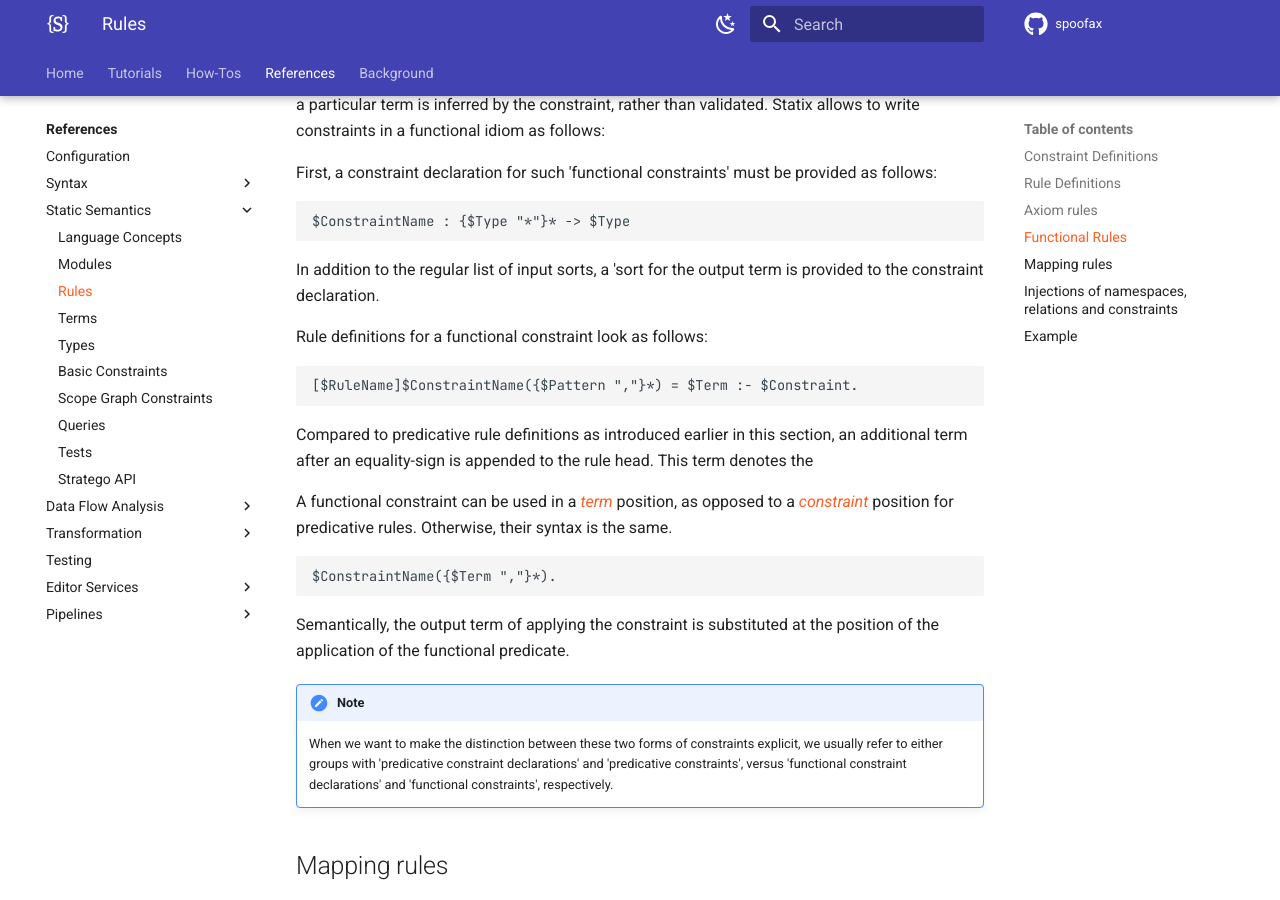
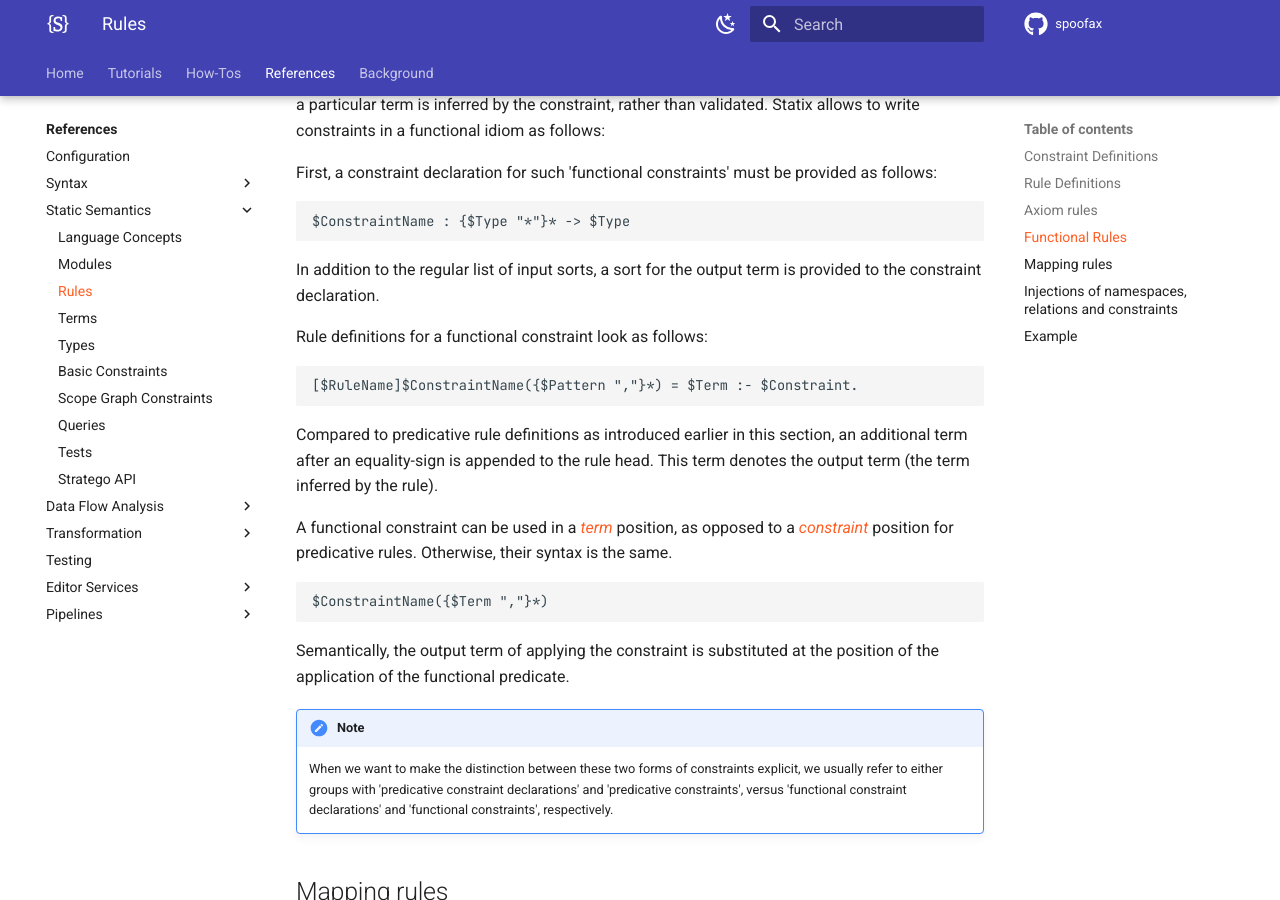
Before and after one commit to pdmosses/metaborg.github.io, an MkDocs documentation site: the page built from docs/references/statix/rules.md, in a window 1280 px wide and 900 px high, scrolled down 1963 px. Built offline with MkDocs 1.6.1 and Material for MkDocs 9.7.7, drawn with Linux system fonts in a browser that asks for light colours; comment, search, counter and statistics services are not loaded.

Commit message:
Small fixes for functional constraints.

````diff
--- a/docs/references/statix/rules.md
+++ b/docs/references/statix/rules.md
@@ -99,7 +99,7 @@ as follows:
 $ConstraintName : {$Type "*"}* -> $Type
 ```
 
-In addition to the regular list of input sorts, a 'sort for the output term is
+In addition to the regular list of input sorts, a sort for the output term is
 provided to the constraint declaration.
 
 Rule definitions for a functional constraint look as follows:
@@ -110,14 +110,14 @@ Rule definitions for a functional constraint look as follows:
 
 Compared to predicative rule definitions as introduced earlier in this section,
 an additional term after an equality-sign is appended to the rule head. This
-term denotes the
+term denotes the output term (the term inferred by the rule).
 
 A functional constraint can be used in a [_term_](../terms) position, as opposed
 to a [_constraint_](../basic-constraints) position for predicative rules.
 Otherwise, their syntax is the same.
 
 ```statix
-$ConstraintName({$Term ","}*).
+$ConstraintName({$Term ","}*)
 ```
 
 Semantically, the output term of applying the constraint is substituted at the
````
